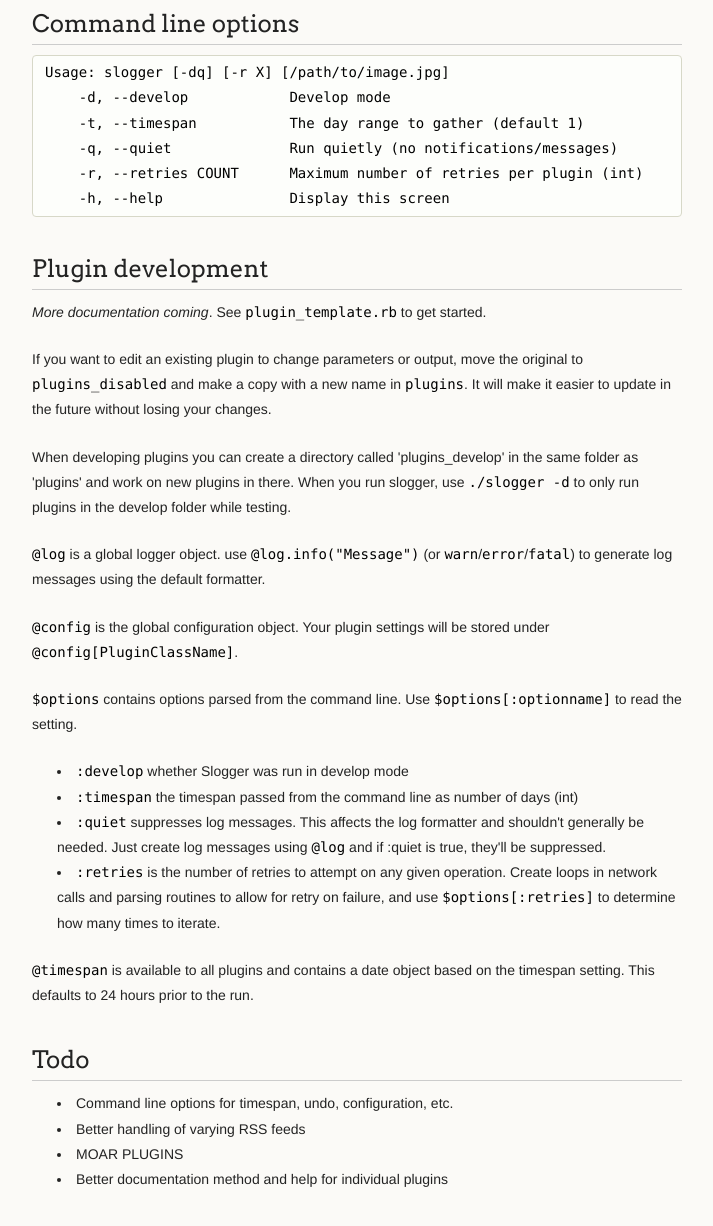
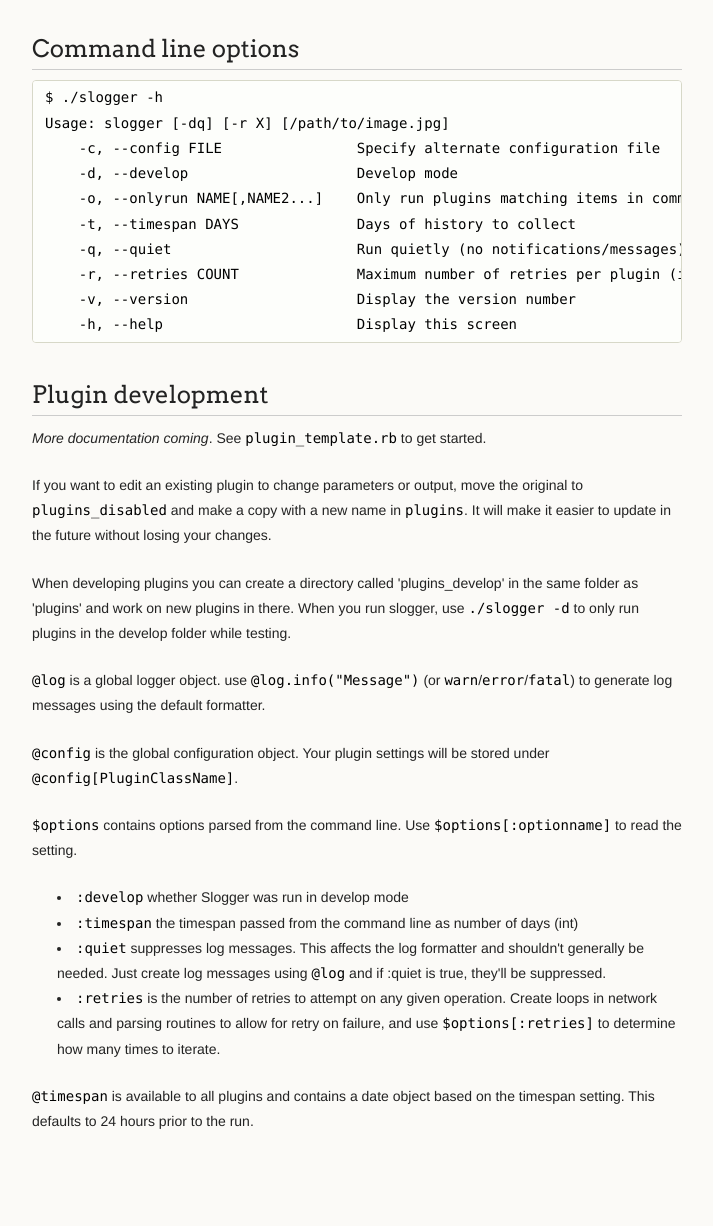
Before and after one commit to ttscoff/Slogger, a plain HTML site: page index.html in a window 1280 px wide. Shown: the part 1390-2616 px from the top of the page, without its empty margins (278-991 px from the left). Drawn offline with Linux system fonts and the light colour scheme.

```diff
--- a/index.html
+++ b/index.html
@@ -51,6 +51,7 @@
 <li> Instapaper (Unread and/or individual folders)</li>
 <li> Foursquare (Checkins for the day)</li>
 <li> Pinboard (Daily digest with descriptions and option for tags)</li>
+<li> Pocket (Digest list of links, read and unread, posted to Pocket)</li>
 </ul>
 </li>
 </ul>
@@ -90,12 +91,16 @@
 </li>
 </ol><h2>Command line options</h2>
 
-<pre><code>Usage: slogger [-dq] [-r X] [/path/to/image.jpg]
-    -d, --develop            Develop mode
-    -t, --timespan           The day range to gather (default 1)
-    -q, --quiet              Run quietly (no notifications/messages)
-    -r, --retries COUNT      Maximum number of retries per plugin (int)
-    -h, --help               Display this screen
+<pre><code>$ ./slogger -h
+Usage: slogger [-dq] [-r X] [/path/to/image.jpg]
+    -c, --config FILE                Specify alternate configuration file
+    -d, --develop                    Develop mode
+    -o, --onlyrun NAME[,NAME2...]    Only run plugins matching items in comma-delimited string (partial names ok)
+    -t, --timespan DAYS              Days of history to collect
+    -q, --quiet                      Run quietly (no notifications/messages)
+    -r, --retries COUNT              Maximum number of retries per plugin (int)
+    -v, --version                    Display the version number
+    -h, --help                       Display this screen
 </code></pre>
 
 <h2>Plugin development</h2>
@@ -122,15 +127,6 @@
 <li>
 <code>:retries</code> is the number of retries to attempt on any given operation. Create loops in network calls and parsing routines to allow for retry on failure, and use <code>$options[:retries]</code> to determine how many times to iterate.</li>
 </ul><p><code>@timespan</code> is available to all plugins and contains a date object based on the timespan setting. This defaults to 24 hours prior to the run.</p>
-
-<h2>Todo</h2>
-
-<ul>
-<li>Command line options for timespan, undo, configuration, etc.</li>
-<li>Better handling of varying RSS feeds</li>
-<li>MOAR PLUGINS</li>
-<li>Better documentation method and help for individual plugins</li>
-</ul>
       </section>
       <footer>
         <p><small>Hosted on <a href="https://pages.github.com">GitHub Pages</a> using the Dinky theme</small></p>
```
Also changed, not shown: params.json (+1 -1 lines).
